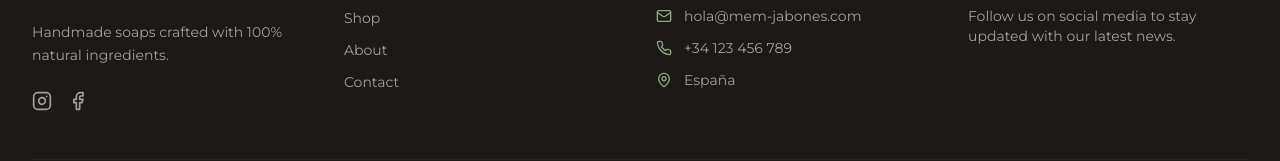
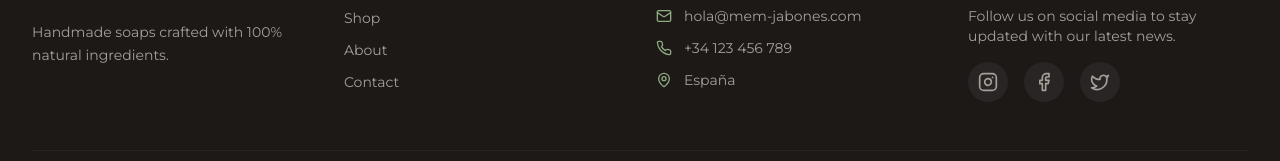
Before and after one commit to hcalderon73/mem-soap, a Next.js app in the folder mem-jabones/: page /en/products in a window 1280 px wide. Shown: the part 1835-1996 px from the top of the page. Built offline with nearby package versions, Linux system fonts and the light colour scheme.

Commit message:
Move social media icons to Síguenos section in Footer, add Twitter

```diff
--- a/mem-jabones/components/layout/Footer.tsx
+++ b/mem-jabones/components/layout/Footer.tsx
@@ -2,7 +2,7 @@
 
 import Link from 'next/link';
 import Image from 'next/image';
-import { Instagram, Facebook, Mail, Phone, MapPin } from 'lucide-react';
+import { Instagram, Facebook, Twitter, Mail, Phone, MapPin } from 'lucide-react';
 import { useLocale, useTranslations } from '@/lib/i18n/useTranslations';
 
 export default function Footer() {
@@ -27,22 +27,6 @@ export default function Footer() {
             <p className="text-stone-400 text-sm leading-relaxed">
               {t('description')}
             </p>
-            <div className="flex space-x-4 pt-2">
-              <a
-                href="#"
-                className="text-stone-400 hover:text-primary-400 transition-colors"
-                aria-label="Instagram"
-              >
-                <Instagram className="h-5 w-5" />
-              </a>
-              <a
-                href="#"
-                className="text-stone-400 hover:text-primary-400 transition-colors"
-                aria-label="Facebook"
-              >
-                <Facebook className="h-5 w-5" />
-              </a>
-            </div>
           </div>
 
           {/* Links */}
@@ -95,12 +79,35 @@ export default function Footer() {
             </ul>
           </div>
 
-          {/* Newsletter Mini */}
+          {/* Social Media */}
           <div>
             <h3 className="text-lg font-semibold mb-4">{t('social.title')}</h3>
             <p className="text-stone-400 text-sm mb-4">
               {t('social.description')}
             </p>
+            <div className="flex space-x-4">
+              <a
+                href="#"
+                className="w-10 h-10 rounded-full bg-stone-800 flex items-center justify-center text-stone-400 hover:bg-primary-600 hover:text-white transition-all duration-200"
+                aria-label="Instagram"
+              >
+                <Instagram className="h-5 w-5" />
+              </a>
+              <a
+                href="#"
+                className="w-10 h-10 rounded-full bg-stone-800 flex items-center justify-center text-stone-400 hover:bg-primary-600 hover:text-white transition-all duration-200"
+                aria-label="Facebook"
+              >
+                <Facebook className="h-5 w-5" />
+              </a>
+              <a
+                href="#"
+                className="w-10 h-10 rounded-full bg-stone-800 flex items-center justify-center text-stone-400 hover:bg-primary-600 hover:text-white transition-all duration-200"
+                aria-label="Twitter"
+              >
+                <Twitter className="h-5 w-5" />
+              </a>
+            </div>
           </div>
         </div>
 
```
